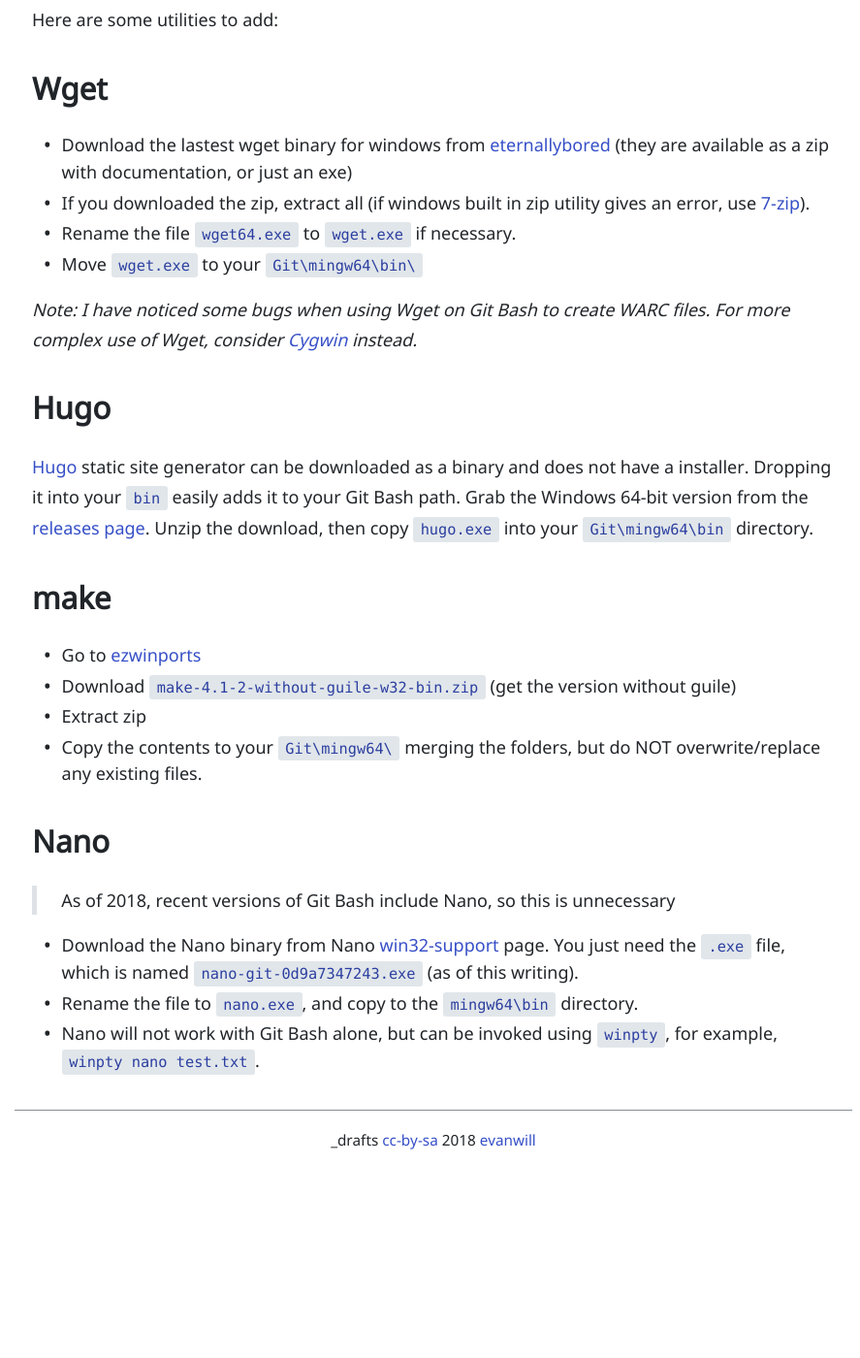
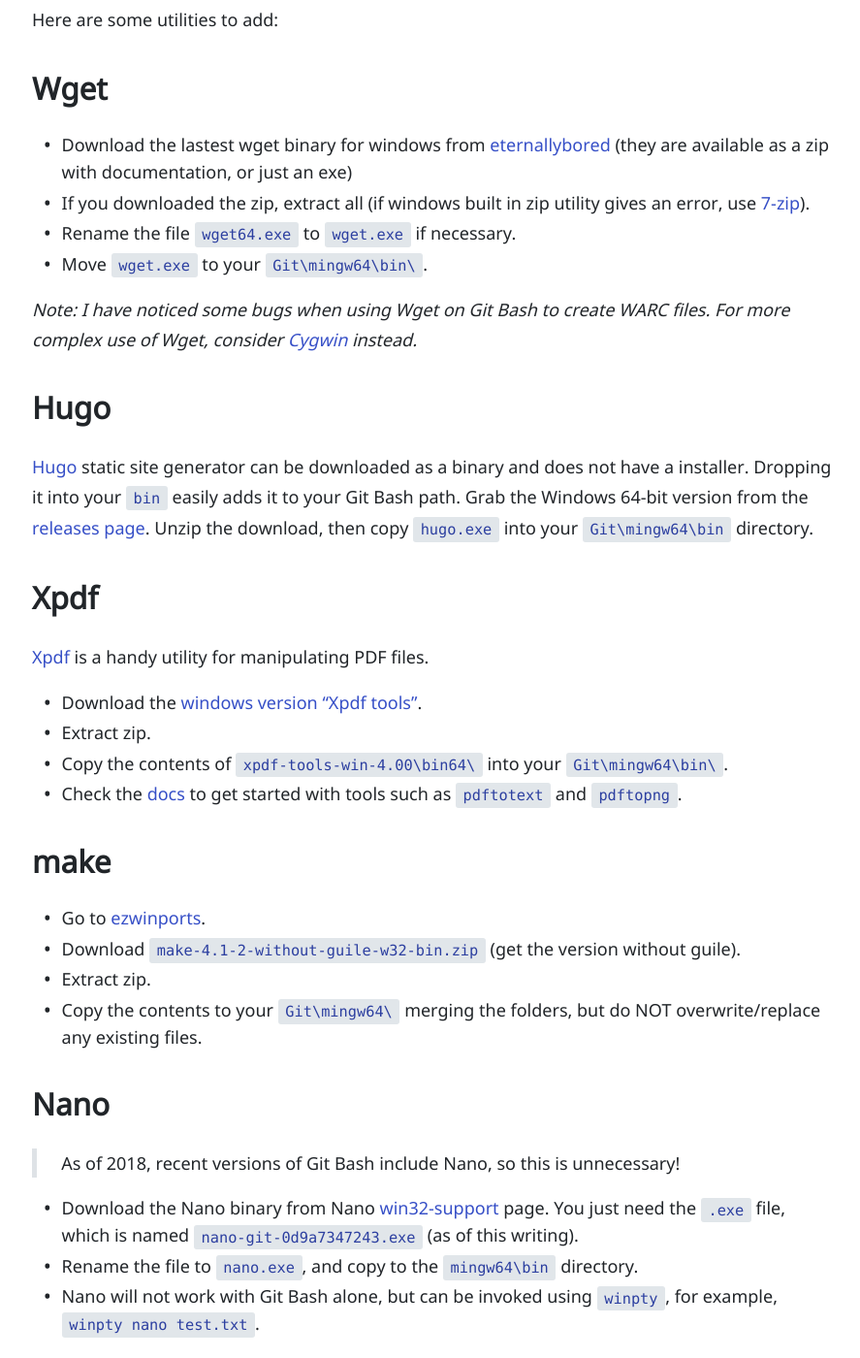
Before and after one commit to evanwill/_drafts, a Jekyll site: the page built from _notes/gitbash-windows.md, in a window 1280 px wide and 1400 px high, scrolled down 900 px. Shown: the whole window at 97% size, without its empty margins (193-1080 px from the left). Built offline with Jekyll 4.4.1, drawn with Linux system fonts in a browser that asks for light colours; before the commit the page ends 2110 px from its top, so only the background shows below that; some of the changed text lies outside the part shown.

Commit message:
update with xpdf notes

```diff
--- a/_notes/gitbash-windows.md
+++ b/_notes/gitbash-windows.md
@@ -8,7 +8,7 @@
 [Git for Windows](https://git-for-windows.github.io/) comes bundled with the "Git Bash" terminal which is incredibly handy for unix-like commands on a windows machine.
 It is missing a few standard linux utilities, but it is easy to add ones that have a windows binary available.
 
-The basic idea is that `C:\Program Files\Git\mingw64\` is your `/` directory according to Git Bash (note: depending on how you installed it, the directory might be different. from the start menu, right click on the Git Bash icon and open file location. It might be something like `C:\Users\name\AppData\Local\Programs\Git`, the `mingw64` in this directory is your root. Find it by using `pwd -W`).
+The basic idea is that `C:\Program Files\Git\mingw64\` is your `/` directory according to Git Bash (*note:* depending on how you installed it, the directory might be different. from the start menu, right click on the Git Bash icon and open file location. It might be something like `C:\Users\name\AppData\Local\Programs\Git`, the `mingw64` in this directory is your root. Find it by using `pwd -W`).
 If you go to that directory, you will find the typical linux root folder structure (`bin`, `etc`, `lib` and so on).
 
 If you are missing a utility, such as wget, track down a binary for windows and copy the files to the corresponding directories.
@@ -27,7 +27,7 @@
 - Download the lastest wget binary for windows from [eternallybored](https://eternallybored.org/misc/wget/) (they are available as a zip with documentation, or just an exe)
 - If you downloaded the zip, extract all (if windows built in zip utility gives an error, use [7-zip](http://www.7-zip.org/)).
 - Rename the file `wget64.exe` to `wget.exe` if necessary.
-- Move `wget.exe` to your `Git\mingw64\bin\`
+- Move `wget.exe` to your `Git\mingw64\bin\`.
 
 *Note: I have noticed some bugs when using Wget on Git Bash to create WARC files. For more complex use of Wget, consider [Cygwin](https://evanwill.github.io/_drafts/notes/cygwin.html) instead.*
 
@@ -38,16 +38,25 @@
 Grab the Windows 64-bit version from the [releases page](https://github.com/gohugoio/hugo/releases).
 Unzip the download, then copy `hugo.exe` into your `Git\mingw64\bin` directory.
 
+## Xpdf
+
+[Xpdf](http://www.xpdfreader.com/index.html) is a handy utility for manipulating PDF files.
+
+- Download the [windows version "Xpdf tools"](http://www.xpdfreader.com/download.html).
+- Extract zip.
+- Copy the contents of `xpdf-tools-win-4.00\bin64\` into your `Git\mingw64\bin\`.
+- Check the [docs](http://www.xpdfreader.com/support.html) to get started with tools such as `pdftotext` and `pdftopng`.
+
 ## make
 
-- Go to [ezwinports](https://sourceforge.net/projects/ezwinports/files/)
-- Download `make-4.1-2-without-guile-w32-bin.zip` (get the version without guile)
-- Extract zip
+- Go to [ezwinports](https://sourceforge.net/projects/ezwinports/files/).
+- Download `make-4.1-2-without-guile-w32-bin.zip` (get the version without guile).
+- Extract zip.
 - Copy the contents to your `Git\mingw64\` merging the folders, but do NOT overwrite/replace any existing files.
 
 ## Nano
 
-> As of 2018, recent versions of Git Bash include Nano, so this is unnecessary
+> As of 2018, recent versions of Git Bash include Nano, so this is unnecessary!
 
 - Download the Nano binary from Nano [win32-support](https://www.nano-editor.org/dist/win32-support/) page. You just need the `.exe` file, which is named `nano-git-0d9a7347243.exe` (as of this writing).
 - Rename the file to `nano.exe`, and copy to the `mingw64\bin` directory.
```
Also changed, not shown: _notes/imagemagick.md (+8 -4 lines).
